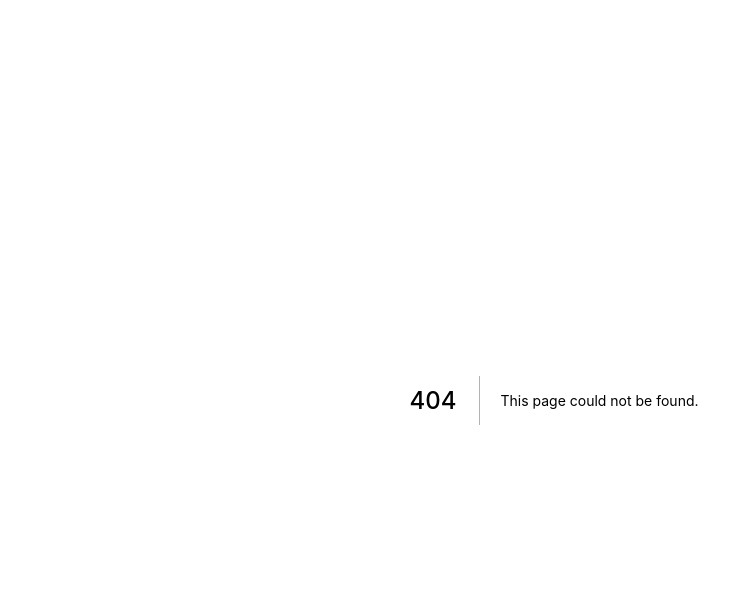
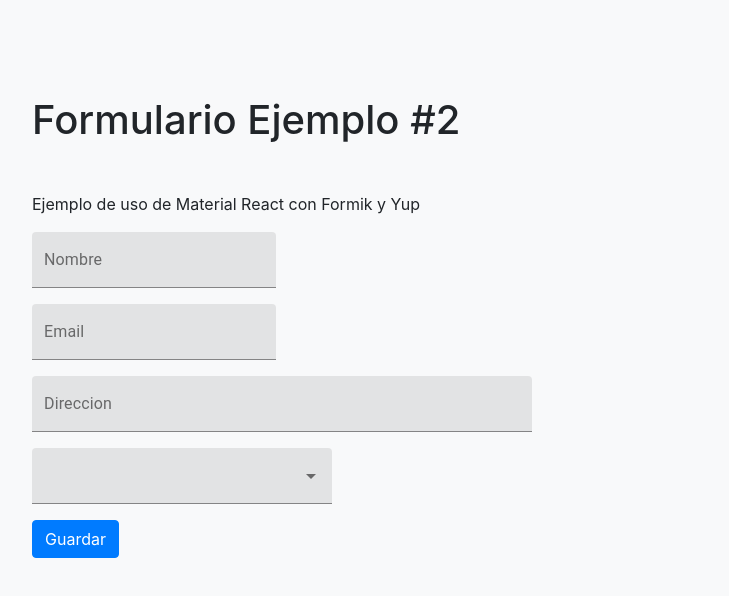
Before and after one commit to hcslearning/nextjs-formik-yup, a Next.js app: page /ejemplo/ejemplo2 in a window 1280 px wide. Before the commit this address had no page. Shown: the top 596 px of the page, without its empty margins (86-815 px from the left). Built offline with nearby package versions, Linux system fonts and the light colour scheme.

Commit message:
funcionan bien los Textfield, pero aun no funciona bien Autocomplete

```diff
--- a/package.json
+++ b/package.json
@@ -8,6 +8,8 @@
     "start": "next start"
   },
   "dependencies": {
+    "@material-ui/core": "^4.11.2",
+    "@material-ui/lab": "^4.0.0-alpha.57",
     "bootstrap": "^4.5.3",
     "formik": "^2.2.6",
     "next": "10.0.4",
--- /dev/null
+++ b/pages/ejemplo/ejemplo2.tsx
@@ -0,0 +1,91 @@
+import {Formik, Form, Field, ErrorMessage} from 'formik'
+import {TextField} from '@material-ui/core'
+import {Autocomplete} from '@material-ui/lab'
+import * as Yup from 'yup'
+
+/**
+ * https://formik.org/
+ * Ejemplo #2 Usando Material React, Formik y Yup
+ *
+*/
+export default function Ejemplo1Page(props){
+    const initialValues = {
+        nombre: '',
+        email: '',
+        direccion: '',
+        comuna: {_id: 0, nombre: 'Seleccione una comuna'},
+    }
+
+    const comunas = [
+        {_id: 1, nombre: 'Santiago'},
+        {_id: 2, nombre: 'Pudahuel'},
+        {_id: 3, nombre: 'Cerro Navia'},
+        {_id: 4, nombre: 'La Florida'},
+        {_id: 5, nombre: 'Quinta Normal'}
+    ]
+
+    /**
+     * El método test() permite agregar una funcion personalizada a la cadena de validaciones
+     *
+     * Más info de los métodos disponibles de YUP en:
+     * https://github.com/jquense/yup
+     */
+    const validationSchema = Yup.object({
+        nombre: Yup.string().min(5, "Debe colocar su nombre completo").max(20, "Su nombre excede el largo máximo permitido.").required("Requerido"),
+        email: Yup.string().email("Email inválido").required("Requerido").test("email-organizacion", "Debe ser un correo de la empresa gmail.com", (value, context) => value?.includes('gmail.com')),
+        direccion: Yup.string().required("La dirección es obligatoria").matches(/[a-zA-Z]{2,} [0-9]{2,}/, 'Debe especificar una dirección válida'),
+        comuna: Yup.mixed().oneOf(comunas, "Debe escoger una comuna").required("Requerido")
+    })
+
+    return (
+        <div className="container p-5 bg-light">
+            <h1 className="my-5">Formulario Ejemplo #2</h1>
+            <p>Ejemplo de uso de Material React con Formik y Yup</p>
+            {/* Formik es un envoltorio de React Context */}
+            <Formik
+                initialValues={ initialValues }
+                validationSchema={ validationSchema }
+                onSubmit={ (values) => console.log( JSON.stringify(values, null, 4) ) }
+            >
+                <Form>
+                    <div className="form-group">
+                        <Field name="nombre">
+                            {({field, form: {touched, errors}, meta}) => (
+                                <TextField label="Nombre" variant="filled" {...field} error={meta.touched && meta.error?true:false} helperText={meta.error} className="" />
+                            )}
+                        </Field>
+                    </div>
+
+                    <div className="form-group">
+                        <Field name="email">
+                            {({field, form: {touched, errors}, meta}) => (
+                                <TextField label="Email" variant="filled" {...field} error={meta.touched && meta.error?true:false} helperText={meta.error} className="" />
+                            )}
+                        </Field>
+                    </div>
+
+                    <div className="form-group">
+                        <Field name="direccion">
+                            {({field, form: {touched, errors}, meta}) => (
+                                <TextField label="Direccion" variant="filled" {...field} error={meta.touched && meta.error?true:false} helperText={meta.error} className="" style={{width: '500px'}} />
+                            )}
+                        </Field>
+                    </div>
+
+                    <div className="form-group">
+                        <Field name="comuna">
+                            {({field, form, meta}) => {
+                                console.dir( form )
+                                return (
+                                <Autocomplete onChange={(event, newValue) => form.setFieldValue(newValue)} options={comunas} getOptionSelected={(option, value) => option?._id === value?._id} getOptionLabel={option => option.nombre} renderInput={ params => <TextField {...params} error={meta.touched && meta.error?true:false} helperText={meta.error} variant="filled" />} style={{width: '300px'}} />
+                            )}}
+                        </Field>
+                    </div>
+
+                    <button className="btn btn-primary" type="submit">Guardar</button>
+
+                </Form>
+            </Formik>
+        </div>
+    )
+}
--- a/pages/index.tsx
+++ b/pages/index.tsx
@@ -7,11 +7,13 @@ export default function Home() {
       <ul>
         <li>
           <Link href="/ejemplo/ejemplo1">
-            <a>Ejemplo #1</a>
+            <a>Ejemplo #1: Formik y Yup</a>
           </Link>
         </li>
         <li>
-          <a href="#">Ejemplo #2</a>
+          <Link href="/ejemplo/ejemplo2">
+            <a>Ejemplo #2: Material React, Formik y Yup</a>
+          </Link>
         </li>
         <li>
           <a href="#">Ejemplo #3</a>
```
Also changed, not shown: 1 other file (tests, documents, lock files or other folders).
